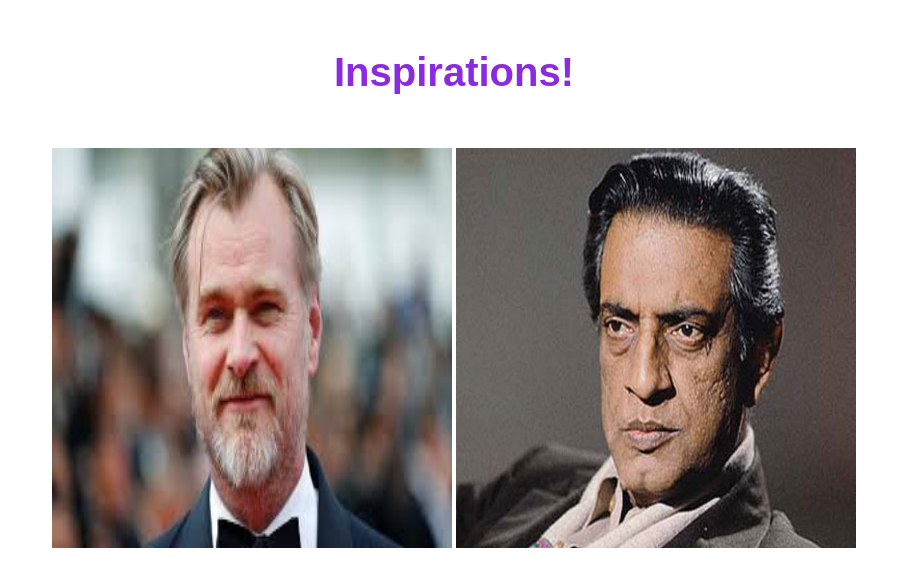
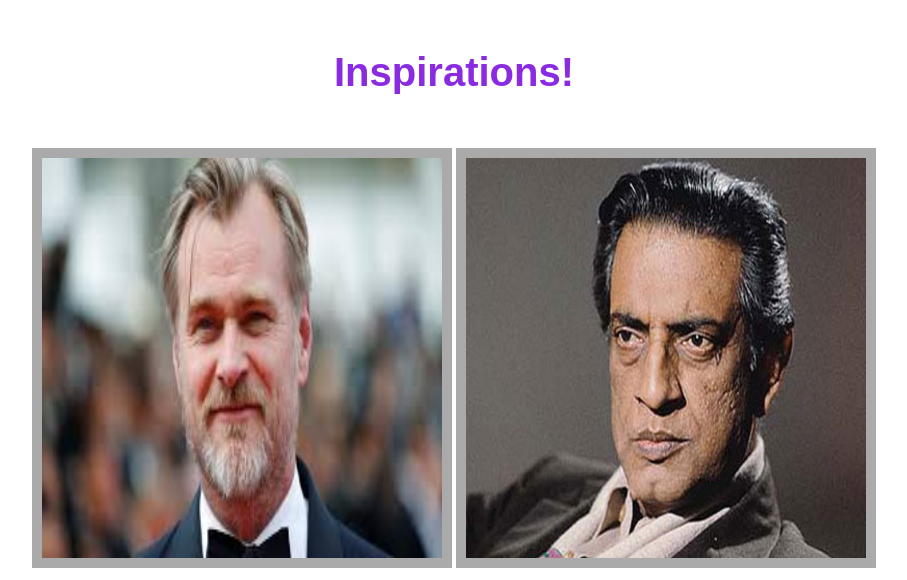
Before and after one commit to ChinjuJose/Project-ADV-C57-C58, a plain HTML site: page index.html in a window 1280 px wide. Shown: the part 1561-2141 px from the top of the page, without its empty margins (186-1093 px from the left). Drawn offline with Linux system fonts and the light colour scheme.

Commit message:
Add files via upload

```diff
--- a/style.css
+++ b/style.css
@@ -102,9 +102,19 @@ html{
 #ray{
 	width:400px;
 	height:400px;
+	border:10px solid #AAAAAA;
 }
 
 #nolan{
 	width:400px;
 	height:400px;
+	border:10px solid #AAAAAA;
 }
+
+img{
+	transition: transform .2s;
+}
+
+img:hover{
+	transform: scale(0.9);
+}
```
